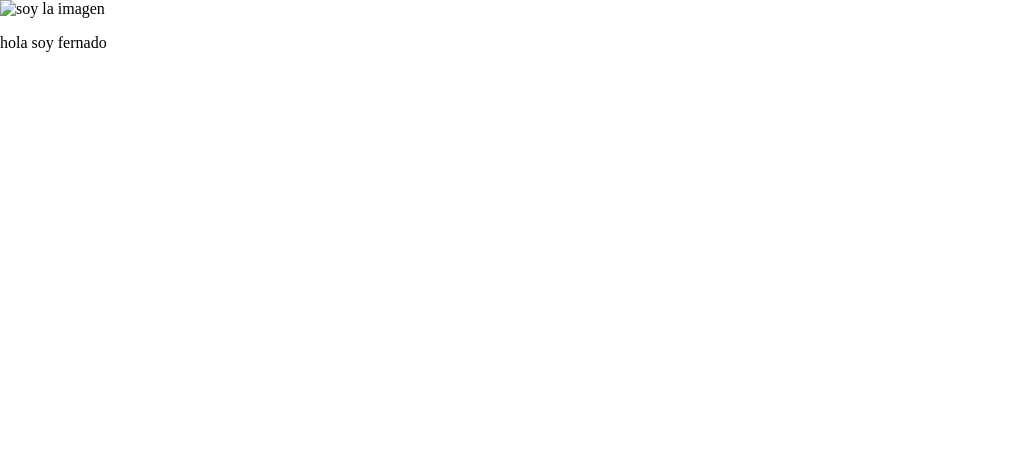
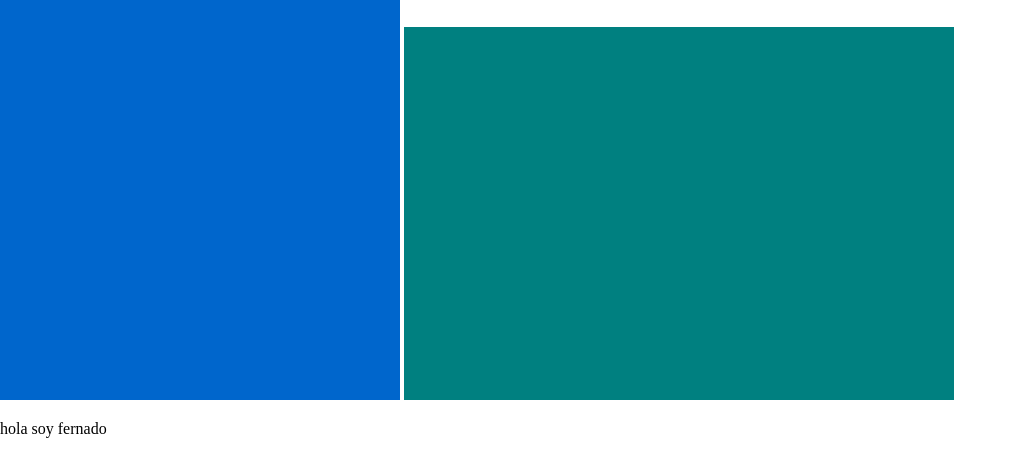
Before and after one commit to hey1amagh0st/primer_repgithub, a plain HTML site: page index.html in a window 1280 px wide. Shown: the whole page, without its empty margins (0-1017 px from the left). Drawn offline with Linux system fonts and the light colour scheme.

Commit message:
agregando  nuevo giro

```diff
--- a/index.html
+++ b/index.html
@@ -8,7 +8,8 @@
     }
   </style>
 <body>
-<img src="azulrey.jpg" alt="soy la imagen ">
+<img src="azulrey.png" alt="soy la imagen ">
+<img src="azulverde.jpg" alt="soy la imagen ">
 </body>
 <p> hola soy fernado </p>
 
```
Also changed, not shown: azulverde.jpg (added).
